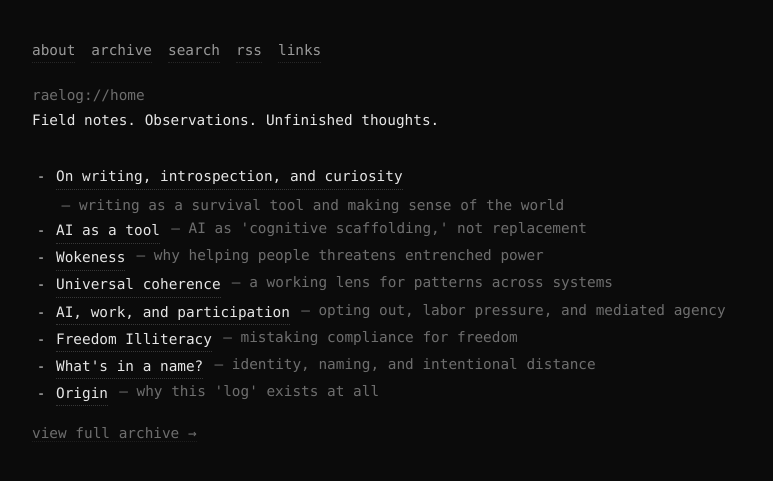
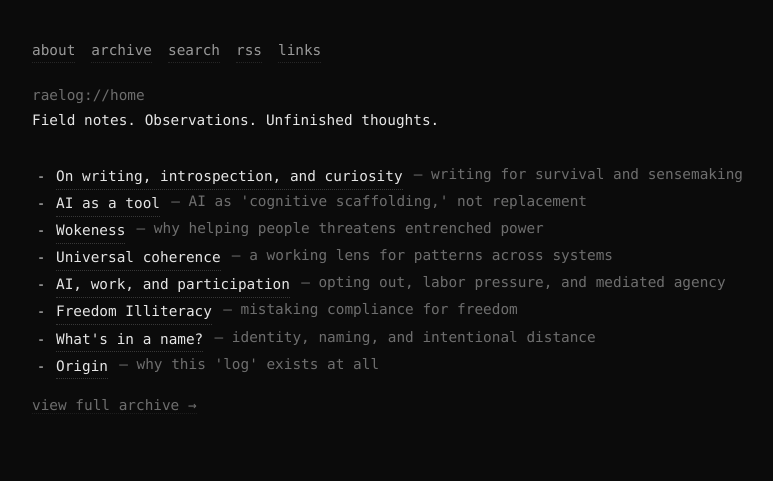
Before and after one commit to raelovejoy/raelog, a Jekyll site: the page built from index.html, in a window 1280 px wide. Shown: the top 481 px of the page, without its empty margins (208-981 px from the left). Built offline with Jekyll 4.4.1, drawn with Linux system fonts in a browser that asks for light colours.

Commit message:
Update 2025-12-17-writing-introspection-and-curiosity.md

```diff
--- a/_posts/2025-12-17-writing-introspection-and-curiosity.md
+++ b/_posts/2025-12-17-writing-introspection-and-curiosity.md
@@ -1,7 +1,7 @@
 ---
 layout: post
 title: "On writing, introspection, and curiosity"
-summary: writing as a survival tool and making sense of the world
+summary: writing for survival and sensemaking
 date: 2025-12-17
 ---
 
```
